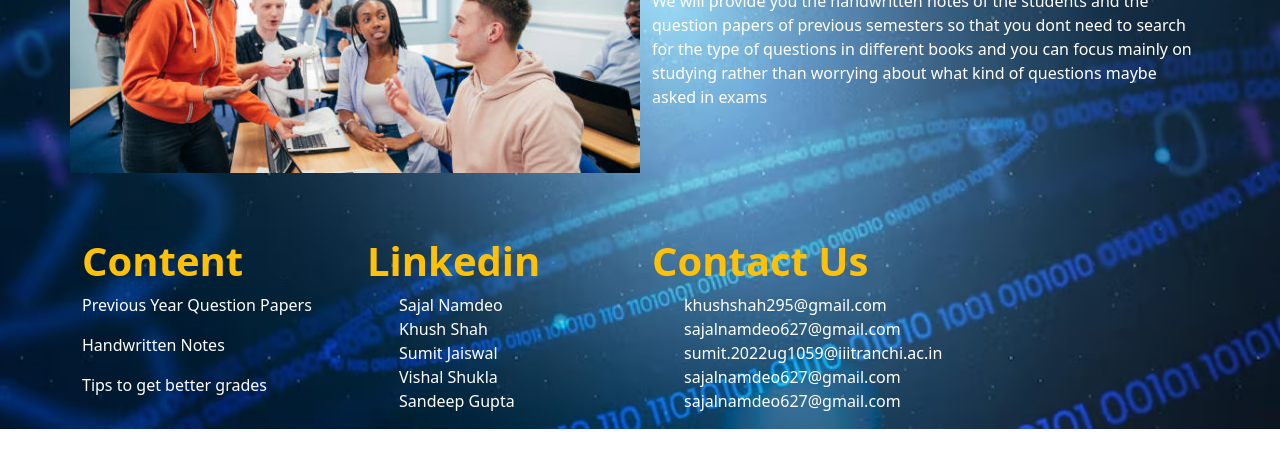
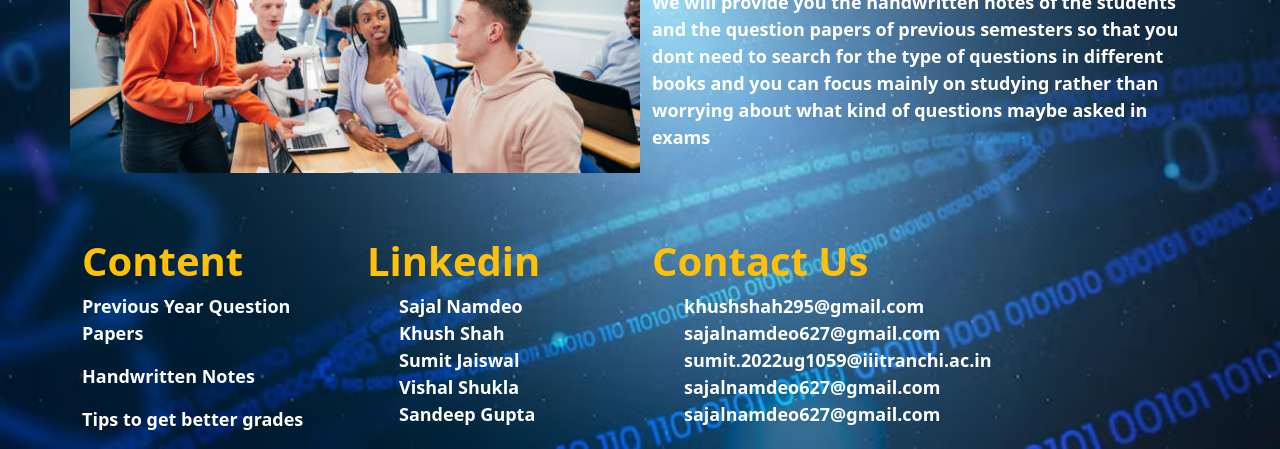
Before and after one commit to Sajal072004/study-scape-21-aug, a plain HTML site: page index.html in a window 1280 px wide. Shown: the part 663-1112 px from the top of the page. Drawn offline with nearby package versions, Linux system fonts and the light colour scheme.

Commit message:
Update style.css

```diff
--- a/style.css
+++ b/style.css
@@ -143,6 +143,8 @@
 
 .texts {
     color: white;
+    font-size:large;
+    font-weight: 700;
 
 }
 
```
